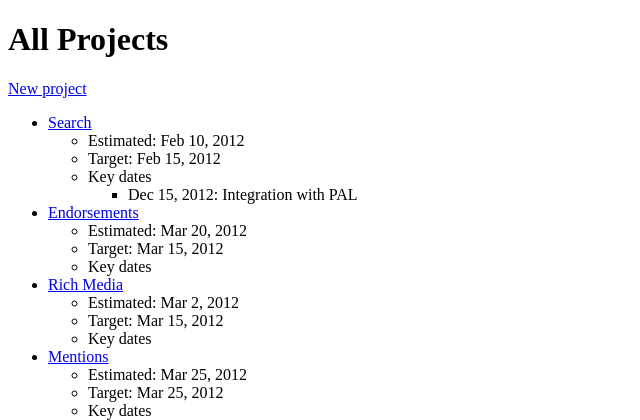
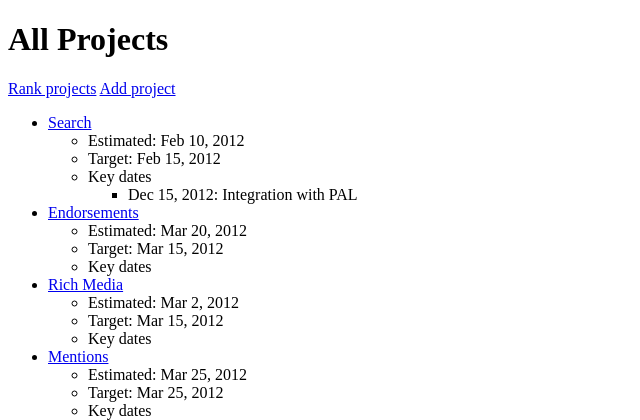
Before and after one commit to rjose/dovetail, a Flask app: page /projects in a window 1280 px wide. Shown: the top 420 px of the page, without its empty margins (0-640 px from the left). Run offline with Flask 2, Linux system fonts and the light colour scheme.

Commit message:
Stubbed: editing of projects from /projects

```diff
--- a/application.py
+++ b/application.py
@@ -78,6 +78,10 @@ def project(project_id):
 def projects_new():
     return render_template('projects_new.html')
 
+@app.route('/projects/edit')
+def projects_edit():
+    return 'Editing projects'
+
 # People
 @app.route('/people')
 def people():
--- a/templates/projects.html
+++ b/templates/projects.html
@@ -3,7 +3,10 @@
 
 <h1>All Projects</h1>
 
-<a href='/projects/new'>New project</a>
+<p>
+<a href='/projects/edit'>Rank projects</a>
+<a href='/projects/new'>Add project</a>
+</p>
 
 <ul>
 {% for project in projects %}
```
